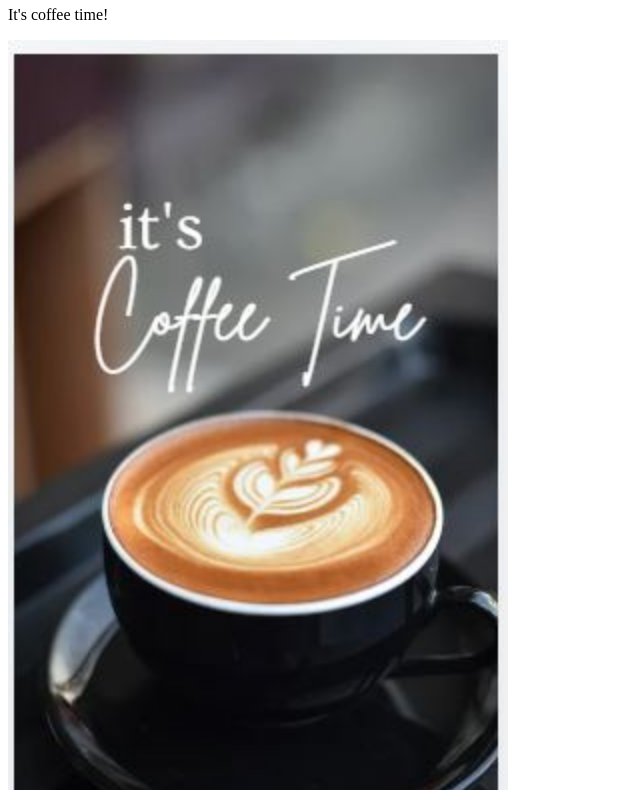
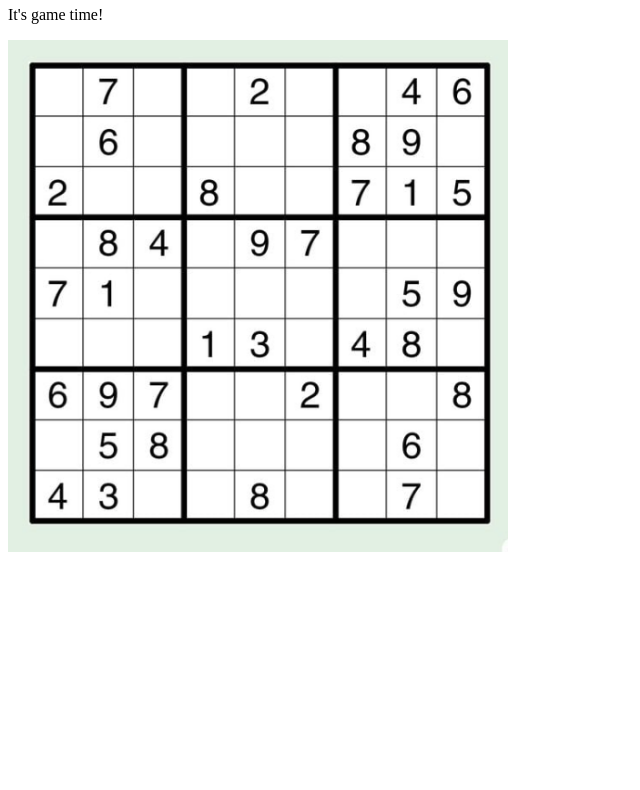
Before and after one commit to thiquach/aws-projects, a plain HTML site: page aws-s3-static-website/index.html in a window 1280 px wide. Shown: the part 60-850 px from the top of the page, without its empty margins (0-640 px from the left). After the commit the page ends 800 px from the top, so only its background shows below. Drawn offline with Linux system fonts and the light colour scheme.

Commit message:
add sudoku image

```diff
--- a/aws-s3-static-website/index.html
+++ b/aws-s3-static-website/index.html
@@ -1,11 +1,11 @@
 <html>
     <head>
-        <title>AWS Static Webpage</title>
+        <title>AWS Project Demo</title>
     </head>
     <body>
-        <h1>AWS S3 Static Website Hosting</h1>
-        <p>It's coffee time!</p>
+        <h1>Hello World!</h1>
+        <p>It's game time!</p>
     </body>
 
-    <img src="images/coffee.jpg" width=500/>
+    <img src="images/sudoku.png" width=500/>
 </html>
```
Also changed, not shown: aws-s3-static-website/images/coffeecups.jpg (deleted), aws-s3-static-website/images/sudoku.png (added).
